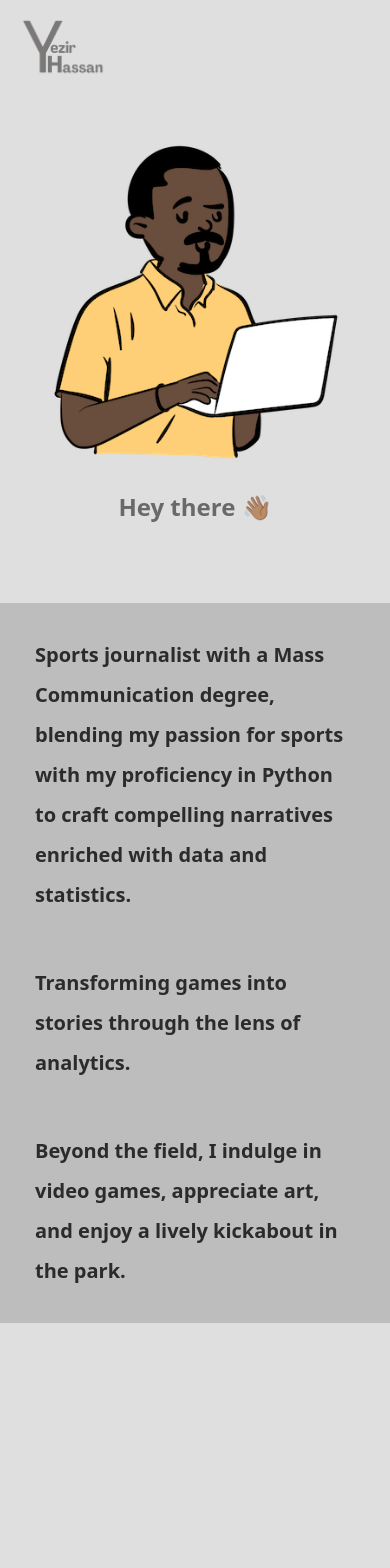
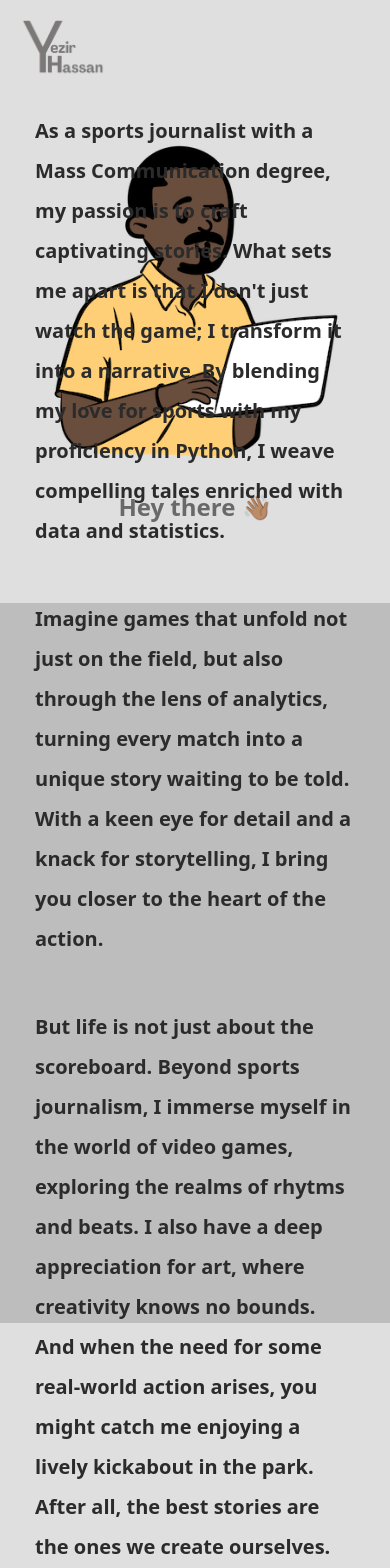
Before and after one commit to grzdev/yezirhassan, a SvelteKit app: page /about in a window 390 px wide. Shown: the top 1568 px of the page. Before the commit the page ends 1483 px from the top, so only its background shows below. Built offline with nearby package versions, Linux system fonts and the light colour scheme; some icons are missing.

Commit message:
Update About.svelte

```diff
--- a/src/modules/About.svelte
+++ b/src/modules/About.svelte
@@ -61,21 +61,32 @@
     <p
       class="block md:hidden text-left w-[20rem] sm:w-[40rem] md:w-[50rem] text-xl sm:text-xl md:text-xl font-bold leading-[2.5rem] sm:leading-[2.5rem] md:leading-[2.7rem] text-[#2b2b2b] dark:text-[#eceaea]"
     >
-      Sports journalist with a Mass Communication degree, blending my passion
-      for sports with my proficiency in Python to craft compelling narratives
-      enriched with data and statistics.
+     As a sports journalist with a Mass Communication degree, my passion is to craft captivating stories.
+     What sets me apart is that I don't just watch the game; I transform it into a narrative.
+     By blending my love for sports with my proficiency in Python, I weave compelling tales enriched with data and statistics.
     </p>
     <p
       class="block md:hidden text-left w-[20rem] sm:w-[40rem] md:w-[50rem] text-xl sm:text-xl md:text-xl font-bold leading-[2.5rem] sm:leading-[2.5rem] md:leading-[2.7rem] text-[#2b2b2b] dark:text-[#eceaea]"
     >
-      Transforming games into stories through the lens of analytics.
+      Imagine games that unfold not just on the field, but also through the lens of analytics,
+      turning every match into a unique story waiting to be told. With a keen eye for detail and a knack for storytelling,
+      I bring you closer to the heart of the action.
     </p>
     <p
       class="text-left w-[20rem] sm:w-[40rem] md:w-[50rem] text-xl sm:text-xl md:text-2xl font-bold leading-[2.5rem] sm:leading-[2.5rem] md:leading-[2.7rem] text-[#2b2b2b] dark:text-[#eceaea]"
     >
-      Beyond the field, I indulge in video games, appreciate art, and enjoy a
-      lively kickabout in the park.
+      But life is not just about the scoreboard.
+      Beyond sports journalism, I immerse myself in the world of video games, exploring the realms of rhytms and beats. I
+      also have a deep appreciation for art, where creativity knows no bounds.
+      And when the need for some real-world action arises, you might catch me enjoying a lively kickabout in the park.
+      After all, the best stories are the ones we create ourselves.
     </p>
+     <p
+      class="text-left w-[20rem] sm:w-[40rem] md:w-[50rem] text-xl sm:text-xl md:text-2xl font-bold leading-[2.5rem] sm:leading-[2.5rem] md:leading-[2.7rem] text-[#2b2b2b] dark:text-[#eceaea]"
+    >
+      Join me on this journey of sports, technology, and creativity converge. Let's turn every game into a story worth sharing.
+    </p>
+
   </div>
 
   <div class="w-full h-[10rem]" />
```
